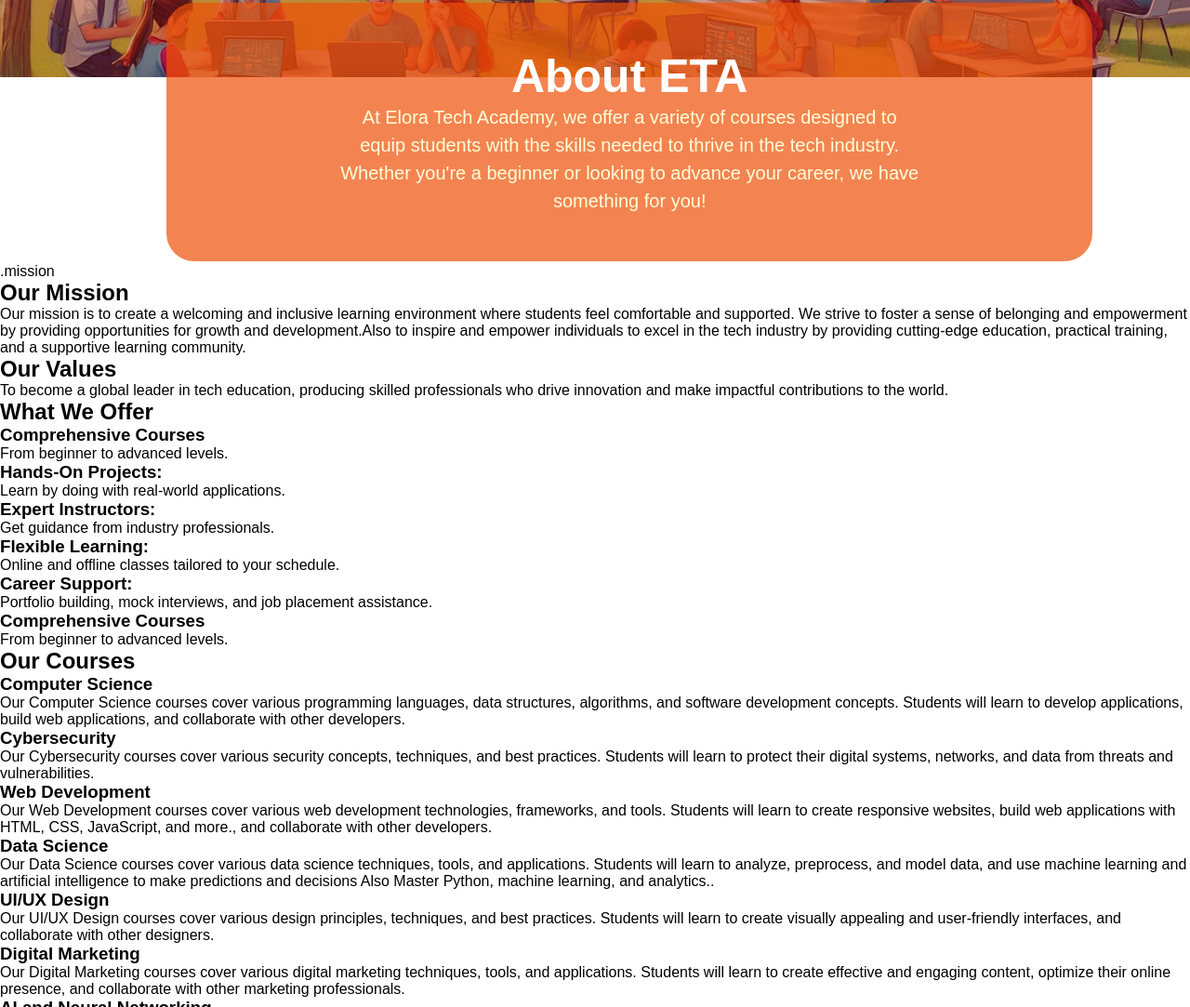
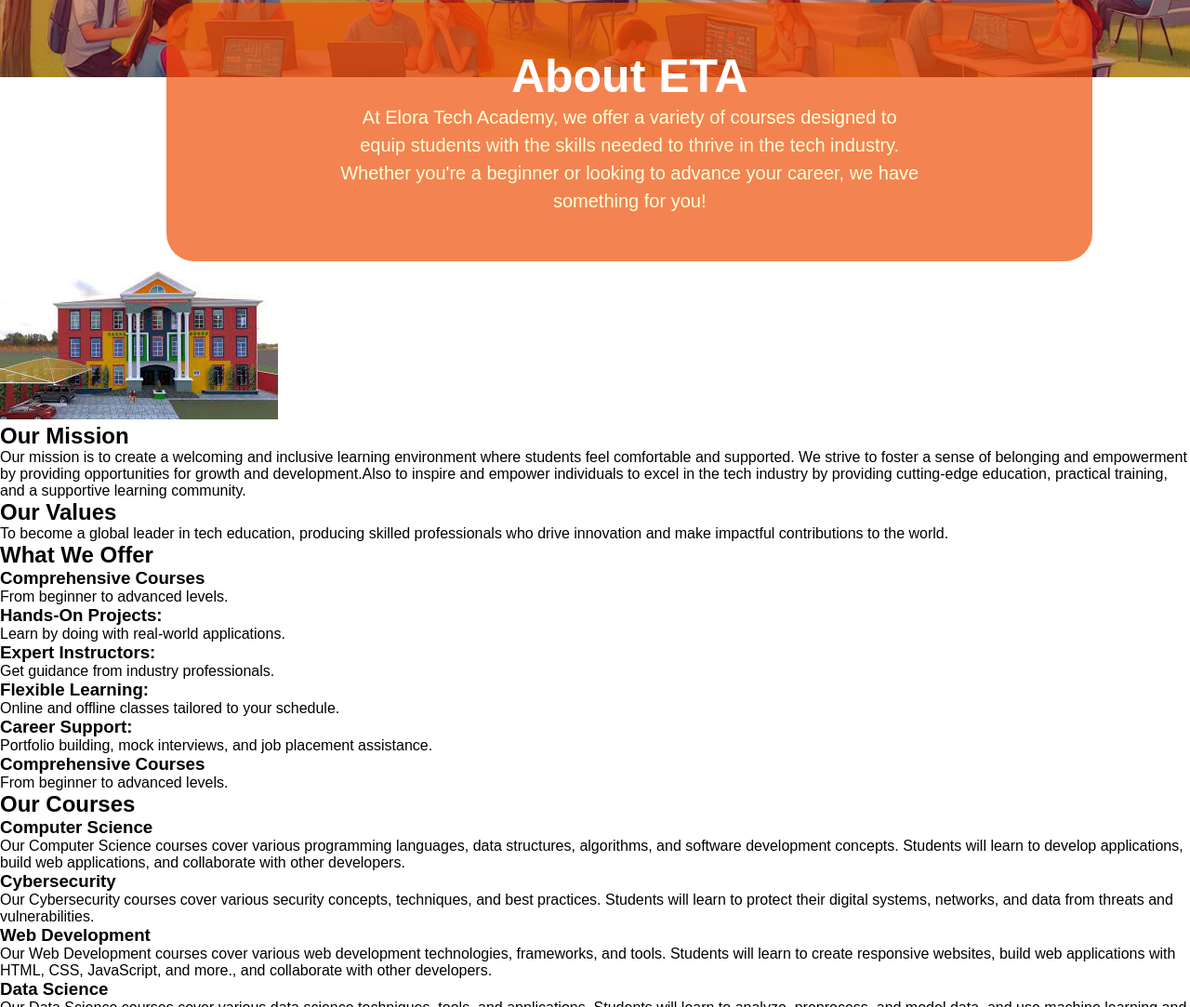
Before and after one commit to EloraPeter/Elora-Academy, a plain HTML site: page index.html in a window 1280 px wide. Shown: the part 717-1800 px from the top of the page at 93% size. Drawn offline with Linux system fonts and the light colour scheme; files whose address does not match are found by name.

Commit message:
Dec 4, 2024, 12:04 PM

```diff
--- a/index.html
+++ b/index.html
@@ -51,7 +51,10 @@
             </div>
         </section>
         <section id="mission">
-            .mission
+            <div class="mission-image">
+                <img src="images/kids building.jpg" alt="">
+            </div>
+            <div class="mission-text">
             <h2>Our Mission</h2>
             <p>
                 Our mission is to create a welcoming and inclusive learning
@@ -61,6 +64,7 @@
                 individuals to excel in the tech industry by providing cutting-edge
                 education, practical training, and a supportive learning community.
             </p>
+        </div>
         </section>
         <section id="values">
             <h2>Our Values</h2>
```
